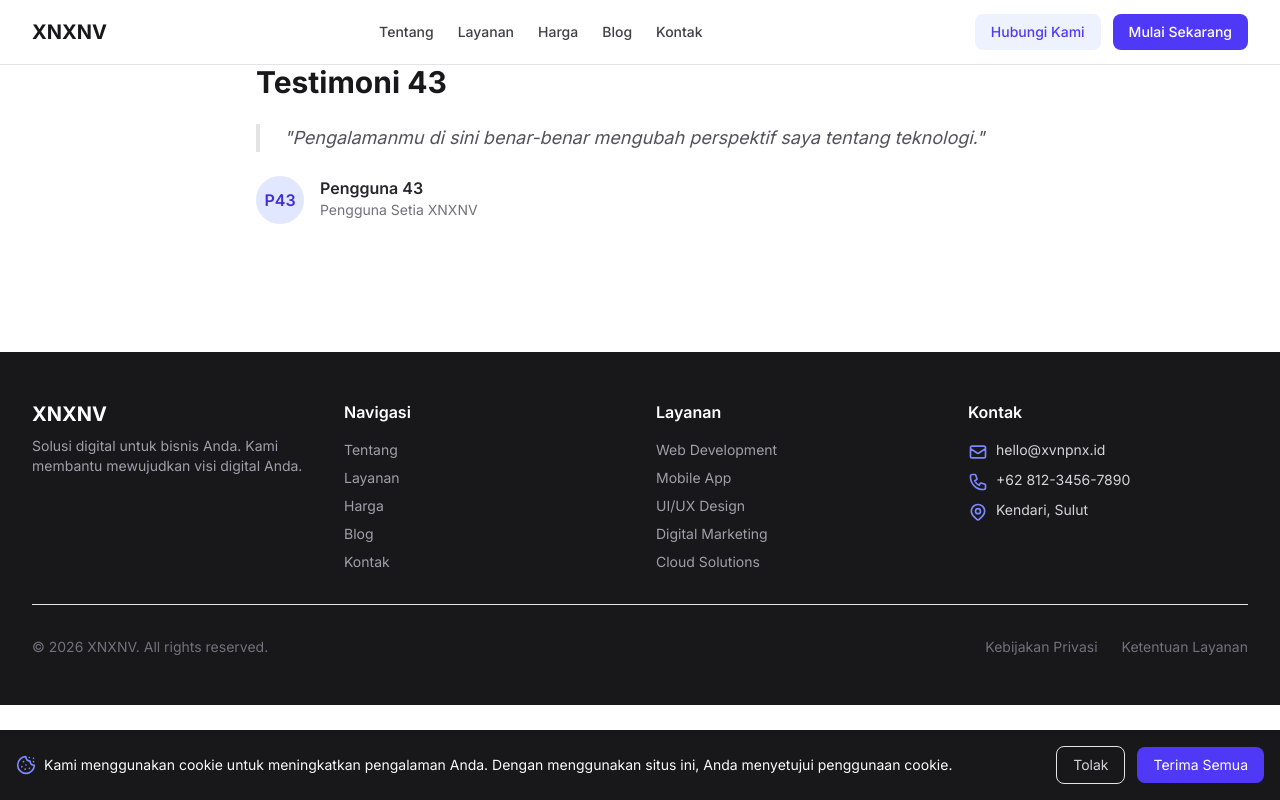
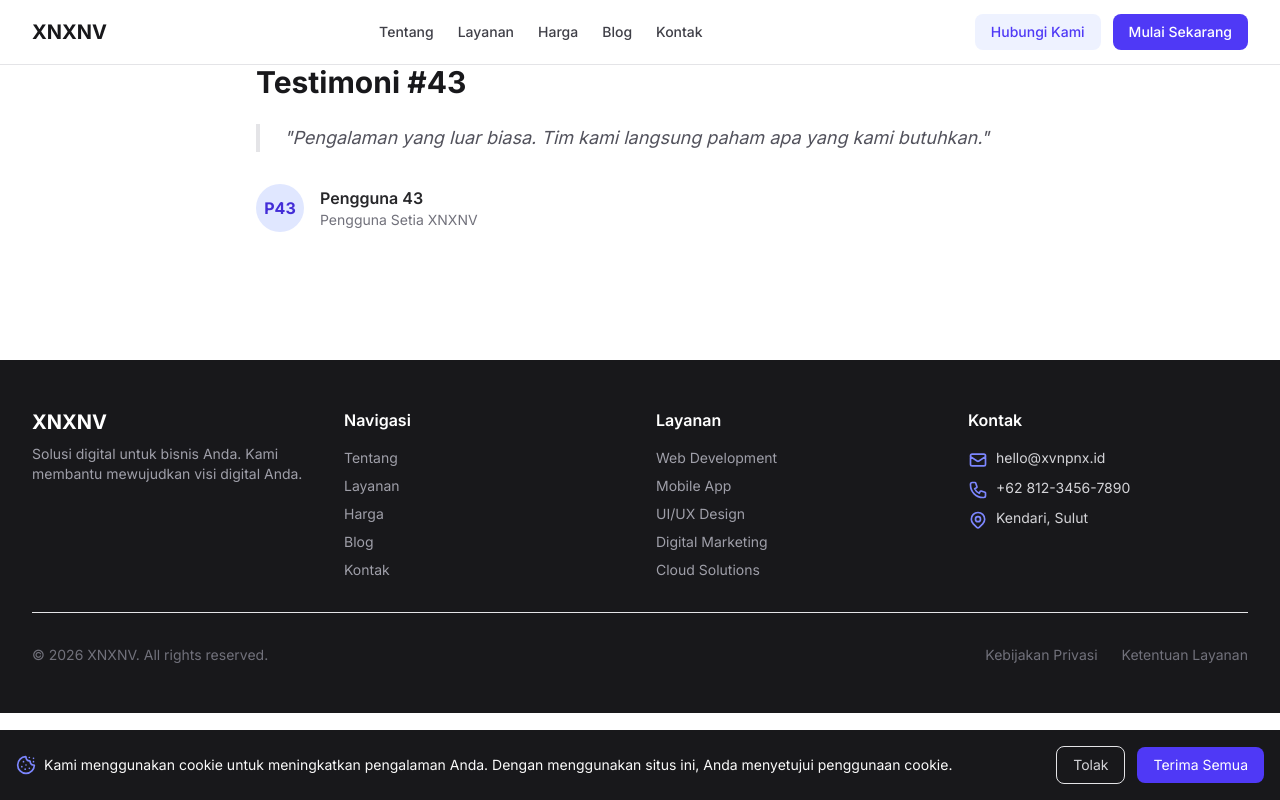
Before and after one commit to aryaapriawann-dev/XNXNV, a Next.js app: page /testimonials/testimoni-43 in a window 1280 px wide. Built offline with nearby package versions, Linux system fonts and the light colour scheme.

Commit message:
feat: tambah halaman testimoni batch 8 (testimoni-41-testimoni-45)

```diff
--- a/src/app/testimonials/testimoni-41/page.tsx
+++ b/src/app/testimonials/testimoni-41/page.tsx
@@ -1,14 +1,14 @@
-export const metadata = { title: 'Testimoni 41' }
-export default function Page() {
+export const metadata = { title: 'Testimoni-41' }
+export default function Page41() {
   return (
-    <section className="py-16 px-4">
+    <section className="py-16 px-4 bg-white dark:bg-slate-900">
       <div className="max-w-3xl mx-auto">
-        <h2 className="text-3xl font-bold text-zinc-900 dark:text-white">Testimoni 41</h2>
-        <div className="mt-6 border-l-4 border-indigo-500 pl-6 italic text-lg text-zinc-600 dark:text-zinc-400">
-          "Pengalamanmu di sini benar-benar mengubah perspektif saya tentang teknologi."
-        </div>
-        <div className="mt-6 flex gap-4">
-          <div className="h-12 w-12 rounded-full bg-indigo-100 dark:bg-indigo-900 flex items-center justify-center text-indigo-700 dark:text-indigo-300 font-semibold">P41</div>
+        <h2 className="text-3xl font-bold text-zinc-900 dark:text-white">Testimoni #41</h2>
+        <blockquote className="mt-6 border-l-4 border-indigo-500 pl-6 italic text-zinc-600 dark:text-zinc-400 text-lg">
+          "Pengalaman yang luar biasa. Tim kami langsung paham apa yang kami butuhkan."
+        </blockquote>
+        <div className="mt-8 flex gap-4 items-center">
+          <div className="h-12 w-12 rounded-full bg-indigo-100 dark:bg-indigo-900 flex items-center justify-center text-indigo-700 dark:text-indigo-300 font-bold">P41</div>
           <div>
             <p className="font-semibold text-zinc-800 dark:text-white">Pengguna 41</p>
             <p className="text-sm text-zinc-500">Pengguna Setia XNXNV</p>
--- a/src/app/testimonials/testimoni-42/page.tsx
+++ b/src/app/testimonials/testimoni-42/page.tsx
@@ -1,14 +1,14 @@
-export const metadata = { title: 'Testimoni 42' }
-export default function Page() {
+export const metadata = { title: 'Testimoni-42' }
+export default function Page42() {
   return (
-    <section className="py-16 px-4">
+    <section className="py-16 px-4 bg-white dark:bg-slate-900">
       <div className="max-w-3xl mx-auto">
-        <h2 className="text-3xl font-bold text-zinc-900 dark:text-white">Testimoni 42</h2>
-        <div className="mt-6 border-l-4 border-indigo-500 pl-6 italic text-lg text-zinc-600 dark:text-zinc-400">
-          "Pengalamanmu di sini benar-benar mengubah perspektif saya tentang teknologi."
-        </div>
-        <div className="mt-6 flex gap-4">
-          <div className="h-12 w-12 rounded-full bg-indigo-100 dark:bg-indigo-900 flex items-center justify-center text-indigo-700 dark:text-indigo-300 font-semibold">P42</div>
+        <h2 className="text-3xl font-bold text-zinc-900 dark:text-white">Testimoni #42</h2>
+        <blockquote className="mt-6 border-l-4 border-indigo-500 pl-6 italic text-zinc-600 dark:text-zinc-400 text-lg">
+          "Pengalaman yang luar biasa. Tim kami langsung paham apa yang kami butuhkan."
+        </blockquote>
+        <div className="mt-8 flex gap-4 items-center">
+          <div className="h-12 w-12 rounded-full bg-indigo-100 dark:bg-indigo-900 flex items-center justify-center text-indigo-700 dark:text-indigo-300 font-bold">P42</div>
           <div>
             <p className="font-semibold text-zinc-800 dark:text-white">Pengguna 42</p>
             <p className="text-sm text-zinc-500">Pengguna Setia XNXNV</p>
--- a/src/app/testimonials/testimoni-43/page.tsx
+++ b/src/app/testimonials/testimoni-43/page.tsx
@@ -1,14 +1,14 @@
-export const metadata = { title: 'Testimoni 43' }
-export default function Page() {
+export const metadata = { title: 'Testimoni-43' }
+export default function Page43() {
   return (
-    <section className="py-16 px-4">
+    <section className="py-16 px-4 bg-white dark:bg-slate-900">
       <div className="max-w-3xl mx-auto">
-        <h2 className="text-3xl font-bold text-zinc-900 dark:text-white">Testimoni 43</h2>
-        <div className="mt-6 border-l-4 border-indigo-500 pl-6 italic text-lg text-zinc-600 dark:text-zinc-400">
-          "Pengalamanmu di sini benar-benar mengubah perspektif saya tentang teknologi."
-        </div>
-        <div className="mt-6 flex gap-4">
-          <div className="h-12 w-12 rounded-full bg-indigo-100 dark:bg-indigo-900 flex items-center justify-center text-indigo-700 dark:text-indigo-300 font-semibold">P43</div>
+        <h2 className="text-3xl font-bold text-zinc-900 dark:text-white">Testimoni #43</h2>
+        <blockquote className="mt-6 border-l-4 border-indigo-500 pl-6 italic text-zinc-600 dark:text-zinc-400 text-lg">
+          "Pengalaman yang luar biasa. Tim kami langsung paham apa yang kami butuhkan."
+        </blockquote>
+        <div className="mt-8 flex gap-4 items-center">
+          <div className="h-12 w-12 rounded-full bg-indigo-100 dark:bg-indigo-900 flex items-center justify-center text-indigo-700 dark:text-indigo-300 font-bold">P43</div>
           <div>
             <p className="font-semibold text-zinc-800 dark:text-white">Pengguna 43</p>
             <p className="text-sm text-zinc-500">Pengguna Setia XNXNV</p>
--- a/src/app/testimonials/testimoni-44/page.tsx
+++ b/src/app/testimonials/testimoni-44/page.tsx
@@ -1,14 +1,14 @@
-export const metadata = { title: 'Testimoni 44' }
-export default function Page() {
+export const metadata = { title: 'Testimoni-44' }
+export default function Page44() {
   return (
-    <section className="py-16 px-4">
+    <section className="py-16 px-4 bg-white dark:bg-slate-900">
       <div className="max-w-3xl mx-auto">
-        <h2 className="text-3xl font-bold text-zinc-900 dark:text-white">Testimoni 44</h2>
-        <div className="mt-6 border-l-4 border-indigo-500 pl-6 italic text-lg text-zinc-600 dark:text-zinc-400">
-          "Pengalamanmu di sini benar-benar mengubah perspektif saya tentang teknologi."
-        </div>
-        <div className="mt-6 flex gap-4">
-          <div className="h-12 w-12 rounded-full bg-indigo-100 dark:bg-indigo-900 flex items-center justify-center text-indigo-700 dark:text-indigo-300 font-semibold">P44</div>
+        <h2 className="text-3xl font-bold text-zinc-900 dark:text-white">Testimoni #44</h2>
+        <blockquote className="mt-6 border-l-4 border-indigo-500 pl-6 italic text-zinc-600 dark:text-zinc-400 text-lg">
+          "Pengalaman yang luar biasa. Tim kami langsung paham apa yang kami butuhkan."
+        </blockquote>
+        <div className="mt-8 flex gap-4 items-center">
+          <div className="h-12 w-12 rounded-full bg-indigo-100 dark:bg-indigo-900 flex items-center justify-center text-indigo-700 dark:text-indigo-300 font-bold">P44</div>
           <div>
             <p className="font-semibold text-zinc-800 dark:text-white">Pengguna 44</p>
             <p className="text-sm text-zinc-500">Pengguna Setia XNXNV</p>
--- a/src/app/testimonials/testimoni-45/page.tsx
+++ b/src/app/testimonials/testimoni-45/page.tsx
@@ -1,14 +1,14 @@
-export const metadata = { title: 'Testimoni 45' }
-export default function Page() {
+export const metadata = { title: 'Testimoni-45' }
+export default function Page45() {
   return (
-    <section className="py-16 px-4">
+    <section className="py-16 px-4 bg-white dark:bg-slate-900">
       <div className="max-w-3xl mx-auto">
-        <h2 className="text-3xl font-bold text-zinc-900 dark:text-white">Testimoni 45</h2>
-        <div className="mt-6 border-l-4 border-indigo-500 pl-6 italic text-lg text-zinc-600 dark:text-zinc-400">
-          "Pengalamanmu di sini benar-benar mengubah perspektif saya tentang teknologi."
-        </div>
-        <div className="mt-6 flex gap-4">
-          <div className="h-12 w-12 rounded-full bg-indigo-100 dark:bg-indigo-900 flex items-center justify-center text-indigo-700 dark:text-indigo-300 font-semibold">P45</div>
+        <h2 className="text-3xl font-bold text-zinc-900 dark:text-white">Testimoni #45</h2>
+        <blockquote className="mt-6 border-l-4 border-indigo-500 pl-6 italic text-zinc-600 dark:text-zinc-400 text-lg">
+          "Pengalaman yang luar biasa. Tim kami langsung paham apa yang kami butuhkan."
+        </blockquote>
+        <div className="mt-8 flex gap-4 items-center">
+          <div className="h-12 w-12 rounded-full bg-indigo-100 dark:bg-indigo-900 flex items-center justify-center text-indigo-700 dark:text-indigo-300 font-bold">P45</div>
           <div>
             <p className="font-semibold text-zinc-800 dark:text-white">Pengguna 45</p>
             <p className="text-sm text-zinc-500">Pengguna Setia XNXNV</p>
```
